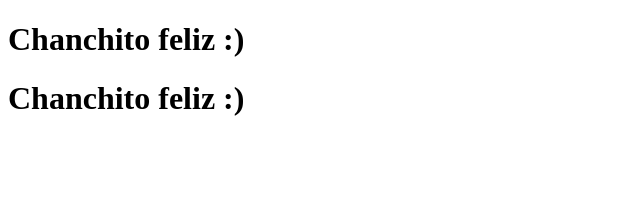
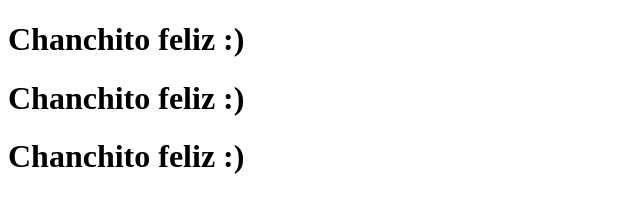
Before and after one commit to ElRoman7/miweb, a plain HTML site: page index.html in a window 1280 px wide. Shown: the whole page, without its empty margins (0-640 px from the left). Drawn offline with Linux system fonts and the light colour scheme.

Commit message:
mostrando status corto

```diff
--- a/index.html
+++ b/index.html
@@ -8,5 +8,6 @@
 <body>
     <h1>Chanchito feliz :)</h1>
     <h1>Chanchito feliz :)</h1>
+    <h1>Chanchito feliz :)</h1>
 </body>
 </html>
--- /dev/null
+++ b/style.css
@@ -0,0 +1,3 @@
+h1{
+    color: aqua;
+}
```
Also changed, not shown: 1 other file.
